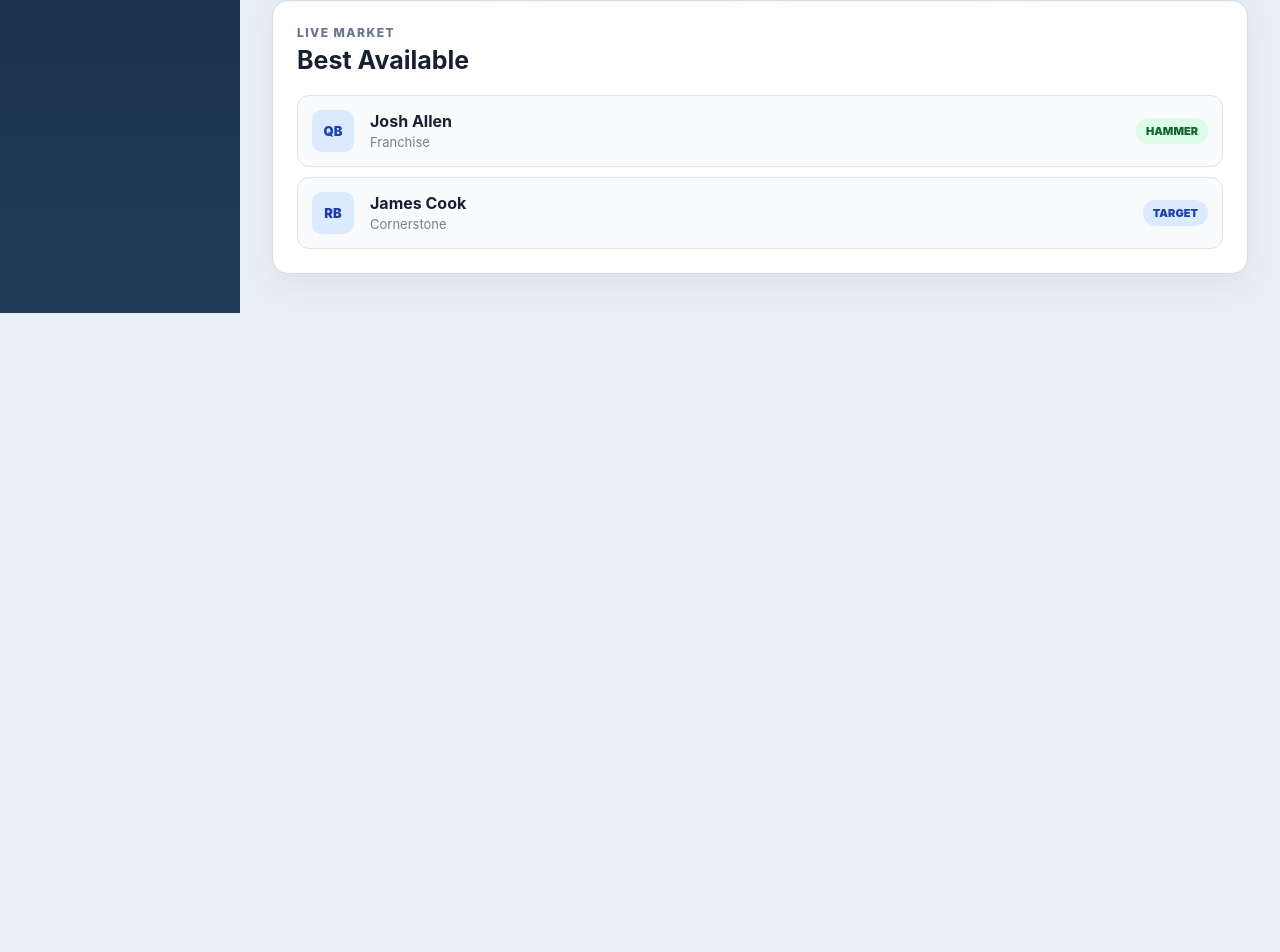
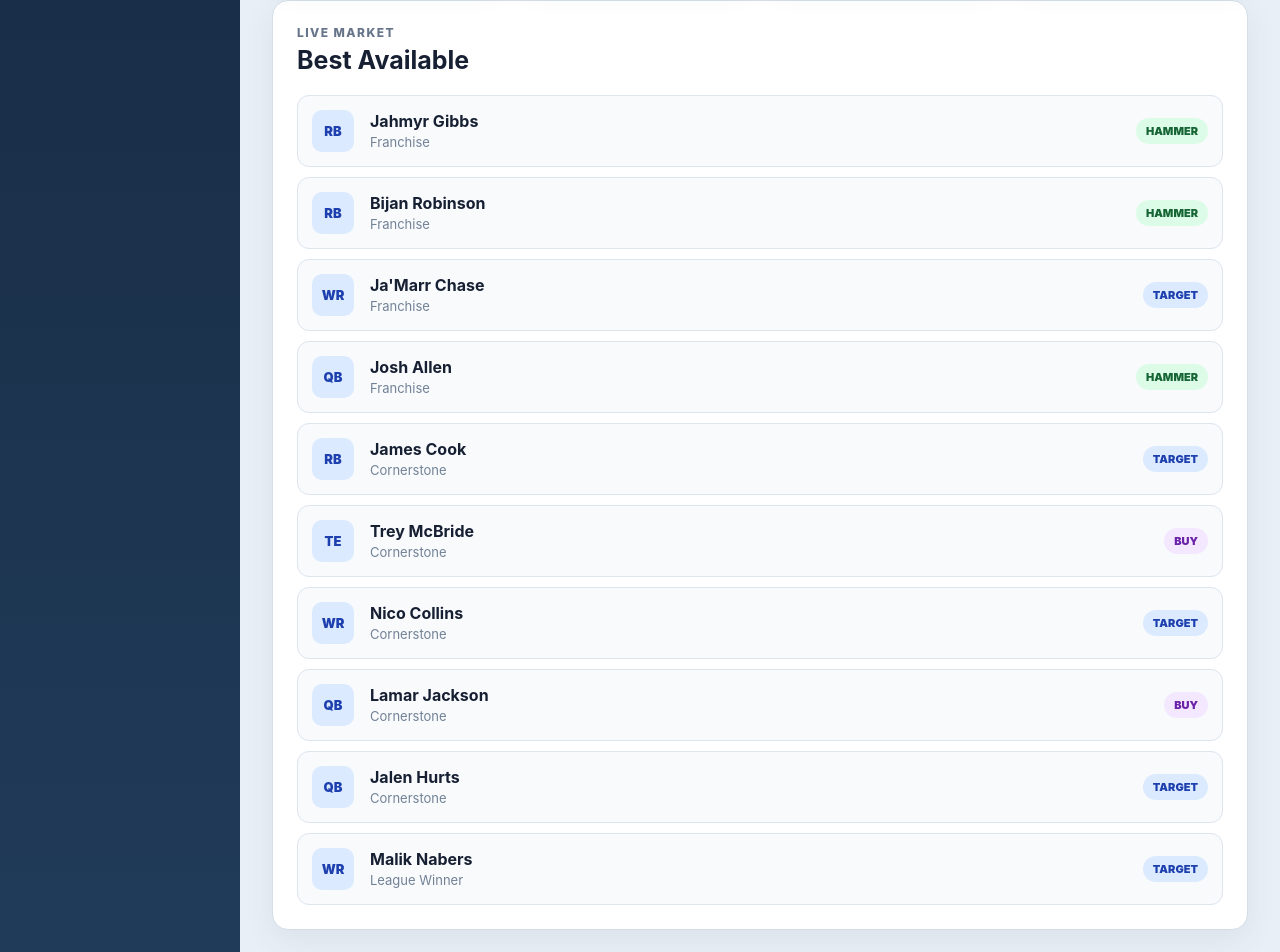
Before and after one commit to glassdion-apps/hog-gm, a React (Vite) app: page / in a window 1280 px wide. Shown: the part 487-1439 px from the top of the page. Before the commit the page ends 800 px from the top, so only its background shows below. Built offline with nearby package versions, Linux system fonts and the light colour scheme.

Commit message:
Use shared player database across app

```diff
--- a/src/App.tsx
+++ b/src/App.tsx
@@ -1,8 +1,8 @@
 import { useState } from 'react'
 import './App.css'
-import { players as sharedPlayers } from './data/players'
 import Sidebar from './components/Sidebar'
 import Dashboard from './pages/Dashboard'
+import { players } from './data/players'
 type Page =
   | 'dashboard'
   | 'board'
@@ -11,18 +11,7 @@ type Page =
   | 'managers'
   | 'encyclopedia'
 
-const players = [
-  { rank: 1, name: 'Jahmyr Gibbs', position: 'RB', tier: 'Franchise', score: 100, action: 'HAMMER' },
-  { rank: 2, name: 'Bijan Robinson', position: 'RB', tier: 'Franchise', score: 99.9, action: 'HAMMER' },
-  { rank: 3, name: "Ja'Marr Chase", position: 'WR', tier: 'Franchise', score: 99.8, action: 'TARGET' },
-  { rank: 4, name: 'Josh Allen', position: 'QB', tier: 'Franchise', score: 99, action: 'HAMMER' },
-  { rank: 5, name: 'James Cook', position: 'RB', tier: 'Cornerstone', score: 95.9, action: 'TARGET' },
-  { rank: 6, name: 'Trey McBride', position: 'TE', tier: 'Cornerstone', score: 95.7, action: 'BUY' },
-  { rank: 7, name: 'Nico Collins', position: 'WR', tier: 'Cornerstone', score: 95.4, action: 'TARGET' },
-  { rank: 8, name: 'Lamar Jackson', position: 'QB', tier: 'Cornerstone', score: 96.8, action: 'BUY' },
-  { rank: 9, name: 'Jalen Hurts', position: 'QB', tier: 'Cornerstone', score: 96.5, action: 'TARGET' },
-  { rank: 10, name: 'Malik Nabers', position: 'WR', tier: 'League Winner', score: 95.6, action: 'TARGET' },
-]
+
 
 function App() {
   const [page, setPage] = useState<Page>('dashboard')
@@ -150,7 +139,9 @@ function BigBoard() {
       )}
     </section>
   )
-}function WarRoom() {
+}
+
+function WarRoom() {
   const recommendation = players.find(
     (player) => player.name === 'Josh Allen',
   )
@@ -162,7 +153,7 @@ function BigBoard() {
   return (
     <div className="war-room">
       <section className="war-decision">
-        <div>F
+        <div>
           <p className="eyebrow light">On the clock · Pick 1.12</p>
           <h2>{recommendation?.name}</h2>
 
@@ -279,7 +270,9 @@ function ChecklistItem({ text }: { text: string }) {
       <span>{text}</span>
     </label>
   )
-}type RosterSlot = {
+}
+
+type RosterSlot = {
   id: string
   label: string
   allowed: string[]
--- a/src/data/players.ts
+++ b/src/data/players.ts
@@ -1,5 +1,30 @@
 export const players = [
   {
+    rank: 1,
+    name: 'Jahmyr Gibbs',
+    position: 'RB',
+    tier: 'Franchise',
+    score: 100,
+    action: 'HAMMER',
+  },
+  {
+    rank: 2,
+    name: 'Bijan Robinson',
+    position: 'RB',
+    tier: 'Franchise',
+    score: 99.9,
+    action: 'HAMMER',
+  },
+  {
+    rank: 3,
+    name: "Ja'Marr Chase",
+    position: 'WR',
+    tier: 'Franchise',
+    score: 99.8,
+    action: 'TARGET',
+  },
+  {
+    rank: 4,
     name: 'Josh Allen',
     position: 'QB',
     tier: 'Franchise',
@@ -7,10 +32,51 @@ export const players = [
     action: 'HAMMER',
   },
   {
+    rank: 5,
     name: 'James Cook',
     position: 'RB',
     tier: 'Cornerstone',
     score: 95.9,
     action: 'TARGET',
   },
+  {
+    rank: 6,
+    name: 'Trey McBride',
+    position: 'TE',
+    tier: 'Cornerstone',
+    score: 95.7,
+    action: 'BUY',
+  },
+  {
+    rank: 7,
+    name: 'Nico Collins',
+    position: 'WR',
+    tier: 'Cornerstone',
+    score: 95.4,
+    action: 'TARGET',
+  },
+  {
+    rank: 8,
+    name: 'Lamar Jackson',
+    position: 'QB',
+    tier: 'Cornerstone',
+    score: 96.8,
+    action: 'BUY',
+  },
+  {
+    rank: 9,
+    name: 'Jalen Hurts',
+    position: 'QB',
+    tier: 'Cornerstone',
+    score: 96.5,
+    action: 'TARGET',
+  },
+  {
+    rank: 10,
+    name: 'Malik Nabers',
+    position: 'WR',
+    tier: 'League Winner',
+    score: 95.6,
+    action: 'TARGET',
+  },
 ]
```
